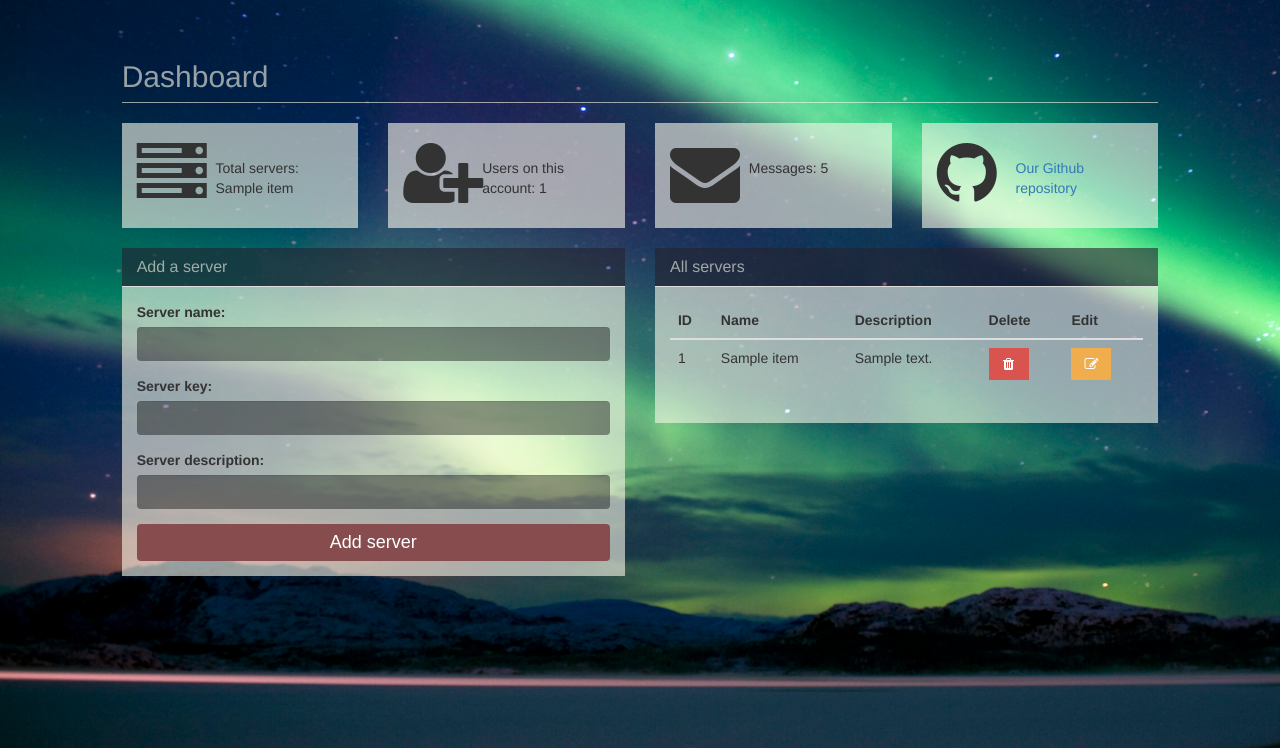
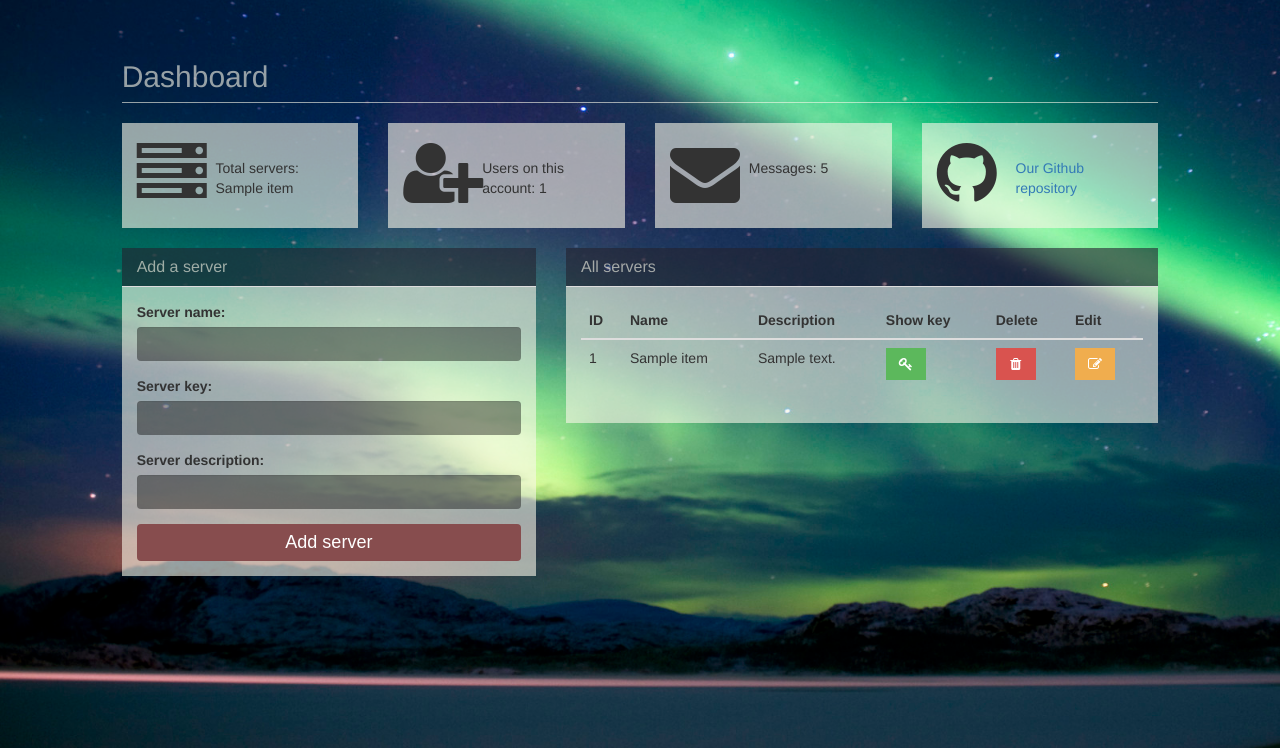
Before and after one commit to Evert-Arends/AuroraPlus, a Django app: template templates/index.html in a window 1280 px wide. Shown: the part 52-800 px from the top of the page. Run offline with Django 3.2, Linux system fonts and the light colour scheme; the template is opened without the code that fills it: most values are stand-ins (such as "Sample title", 1, 10 or a date in 2020); some libraries are stand-ins or nearby versions.

Commit message:
fixed #31

```diff
--- a/static/custom/css/dashboard.css
+++ b/static/custom/css/dashboard.css
@@ -35,6 +35,12 @@ html, body {
     width: 40px !important;
 }
 
+.view-key{
+    border: none !important;
+    border-radius: 0 !important;
+    width: 40px !important;
+
+}
 /* Panels on dashboard */
 
 .dashboardpanel {
@@ -65,6 +71,11 @@ html, body {
     border-radius: 0px !important;
 }
 
+.custom-scroll{
+    overflow: hidden;
+    overflow-x: scroll;
+}
+
 /* Form style */
 
 .dashboard-button {
--- a/templates/index.html
+++ b/templates/index.html
@@ -94,7 +94,7 @@
 
     <div class="row">
         {% comment %}Add new server.{% endcomment %}
-        <div class="col-md-6">
+        <div class="col-md-5">
             <div class="panel panel-default dashboardpanel">
                 <div class="panel-heading">
                     <h2 class="panel-title">Add a server</h2>
@@ -130,18 +130,19 @@
         </div>
 
         {% comment %}Server list.{% endcomment %}
-        <div class="col-md-6">
+        <div class="col-md-7">
             <div class="panel panel-default dashboardpanel">
                 <div class="panel-heading">
                     <h2 class="panel-title">All servers</h2>
                 </div>
-                <div class="panel-body">
+                <div class="panel-body custom-scroll">
                     <table class="table">
                         <thead>
                         <tr>
                             <th>ID</th>
                             <th>Name</th>
                             <th>Description</th>
+                            <th>Show key</th>
                             <th>Delete</th>
                             <th>Edit</th>
                         </tr>
@@ -153,6 +154,11 @@
                                 <td>{{ item.Server_Name }}</td>
                                 <td>{{ item.Server_Description }}</td>
                                 <td>
+                                    <a class="btn btn-success view-key toggler" href="#" data-prod-cat={{ item.ID }}>
+                                        <i class="fa fa-key"></i>
+                                    </a>
+                                </td>
+                                <td>
                                     <a class="btn btn-danger deletebutton" href="/server/delete/{{ item.ID }}">
                                         <i class="fa fa-trash"></i>
                                     </a>
@@ -163,6 +169,14 @@
                                     </a>
                                 </td>
                             </tr>
+                            <tr class="cat{{ item.ID }}" style="display:none">
+                                <td></td>
+                                <td></td>
+                                <td></td>
+                                <td>Key: {{ item.Server_key }}</td>
+                                <td></td>
+                                <td></td>
+                            </tr>
                         {% endfor %}
                         </tbody>
                     </table>
@@ -170,7 +184,14 @@
             </div>
         </div>
     </div>
-
+    <script>
+        $(document).ready(function(){
+            $(".toggler").click(function(e){
+                e.preventDefault();
+                $('.cat'+$(this).attr('data-prod-cat')).toggle();
+            });
+        });
+    </script>
 </div>
 </body>
 </html>
```
